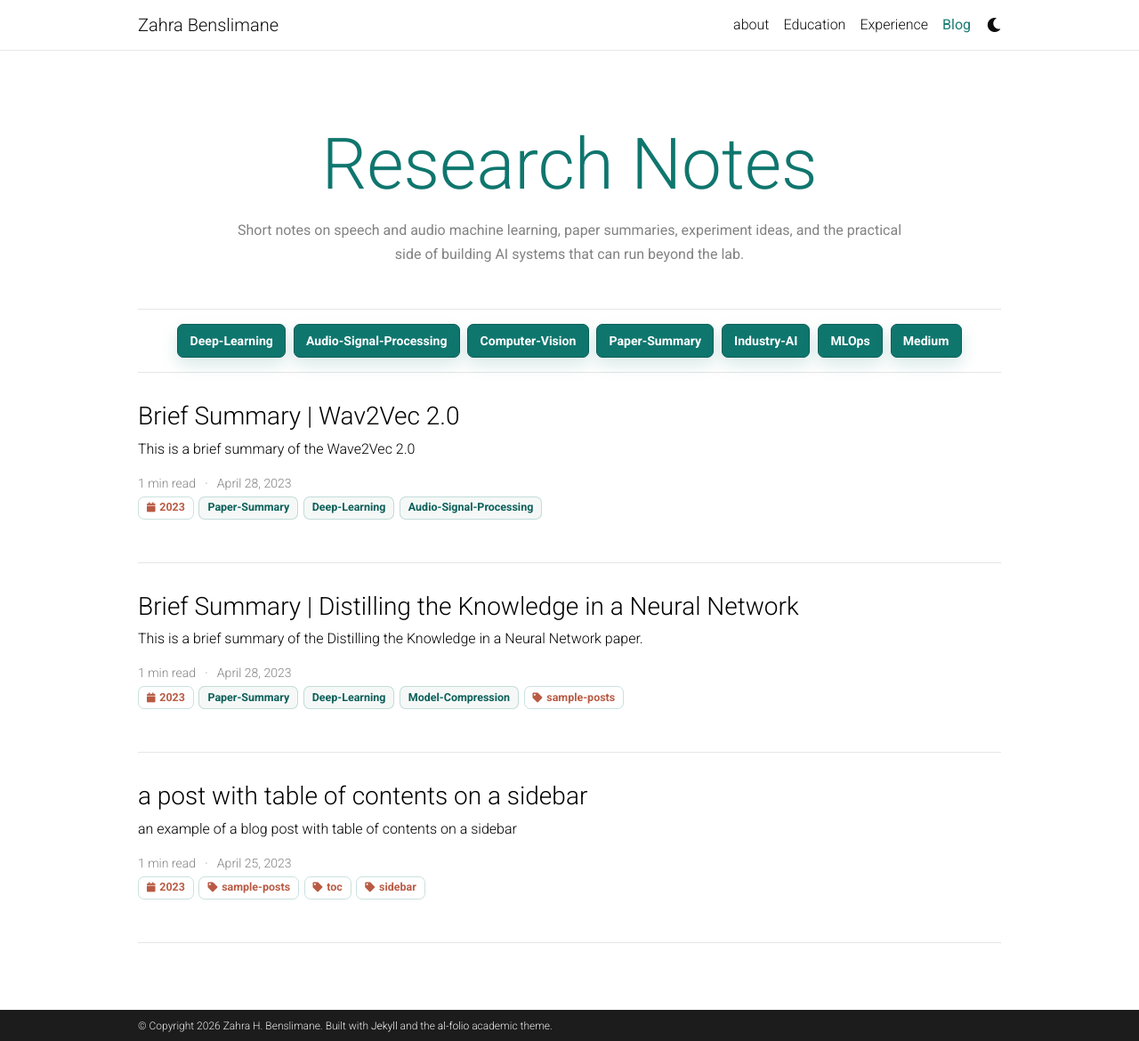
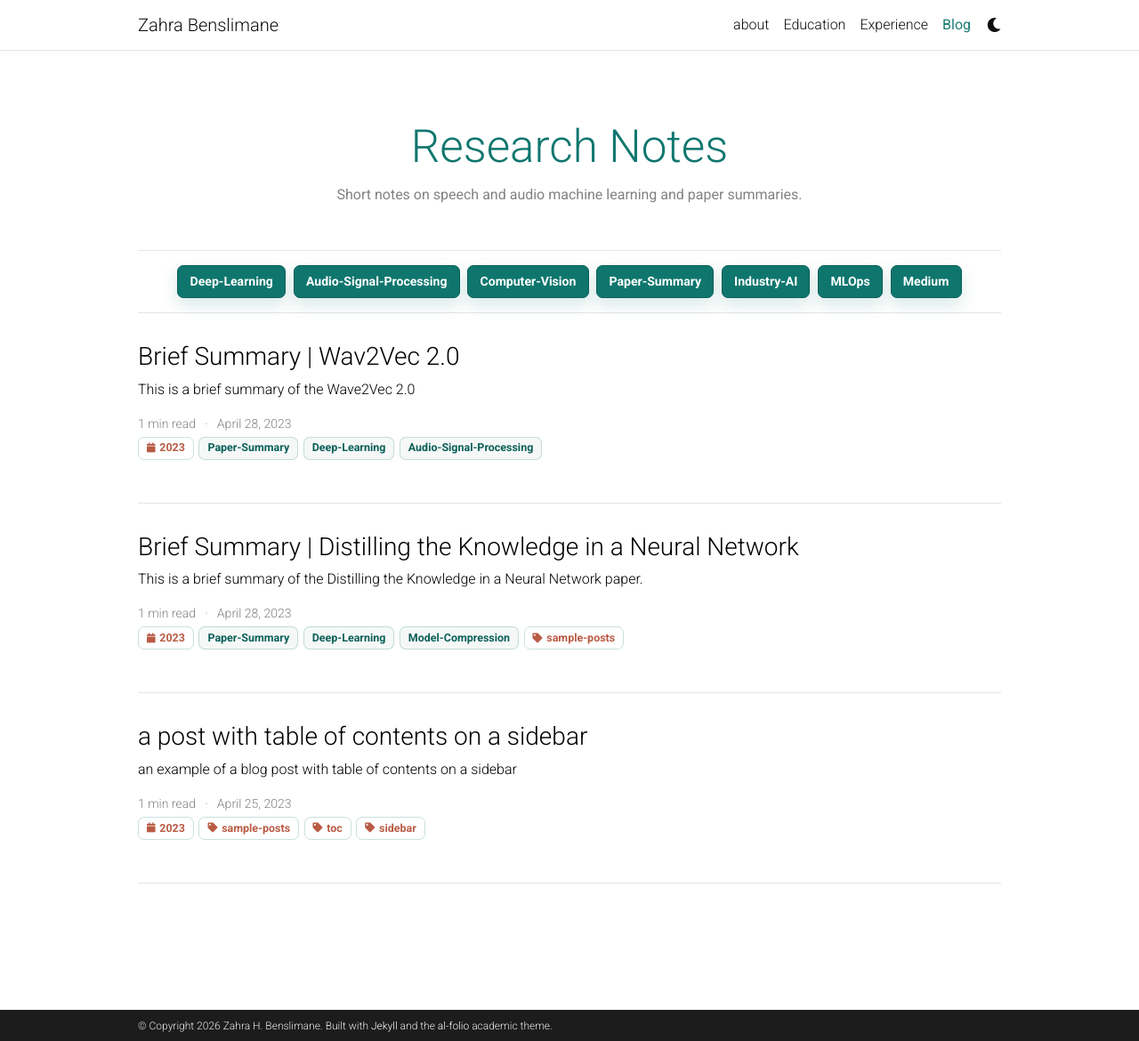
Before and after one commit to ZahraBenslimane/Portfolio, a Jekyll site: the page built from blog/index.html, in a window 1280 px wide and 1170 px high. Shown: the whole window at 89% size. Built offline with Jekyll 4.4.1, drawn with Linux system fonts in a browser that asks for light colours; the list of posts is cut into pages by our own code; comment, search, counter and statistics services are not loaded; a style sheet for code colours, icons or effects is not loaded.

Commit message:
new version layout

```diff
--- a/_config.yml
+++ b/_config.yml
@@ -121,7 +121,7 @@ bing_site_verification:  # out your bing-site-verification ID (Bing Webmaster)
 
 blog_name: Research Notes # blog_name will be displayed in your blog page
 blog_nav_title: Blog # your blog must have a title for it to be displayed in the nav bar
-blog_description: Short notes on speech and audio machine learning, paper summaries, experiment ideas, and the practical side of building AI systems that can run beyond the lab.
+blog_description: Short notes on speech and audio machine learning and paper summaries.
 permalink: /blog/:year/:title/
 
 # Pagination
--- a/_sass/_base.scss
+++ b/_sass/_base.scss
@@ -395,6 +395,11 @@ footer.sticky-bottom {
     color: var(--global-theme-color);
     font-size: 5rem;
   }
+}
+
+.blog-header h1 {
+  font-size: 3.2rem;
+  line-height: 1.1;
 }
 
 .tag-list {
@@ -1611,4 +1616,8 @@ html[data-theme='dark'] {
   .header-bar h1 {
     font-size: 3rem;
   }
-}
+
+  .blog-header h1 {
+    font-size: 2.25rem;
+  }
+}
--- a/blog/index.html
+++ b/blog/index.html
@@ -19,7 +19,7 @@ pagination:
   {% assign blog_description_size = site.blog_description | size %}
 
   {% if blog_name_size > 0 or blog_description_size > 0 %}
-  <div class="header-bar">
+  <div class="header-bar blog-header">
     <h1>{{ site.blog_name }}</h1>
     <h2>{{ site.blog_description }}</h2>
   </div>
```
